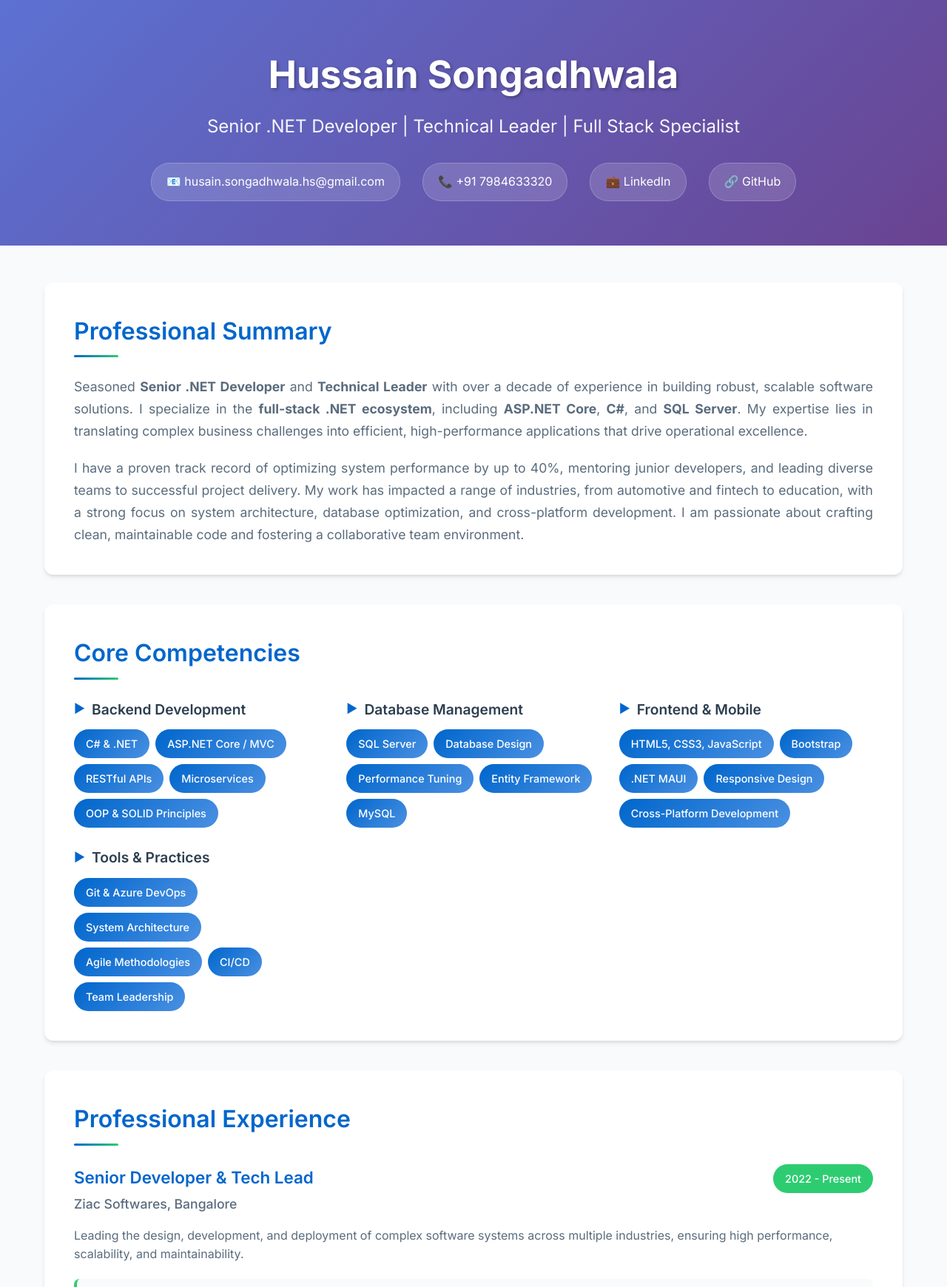
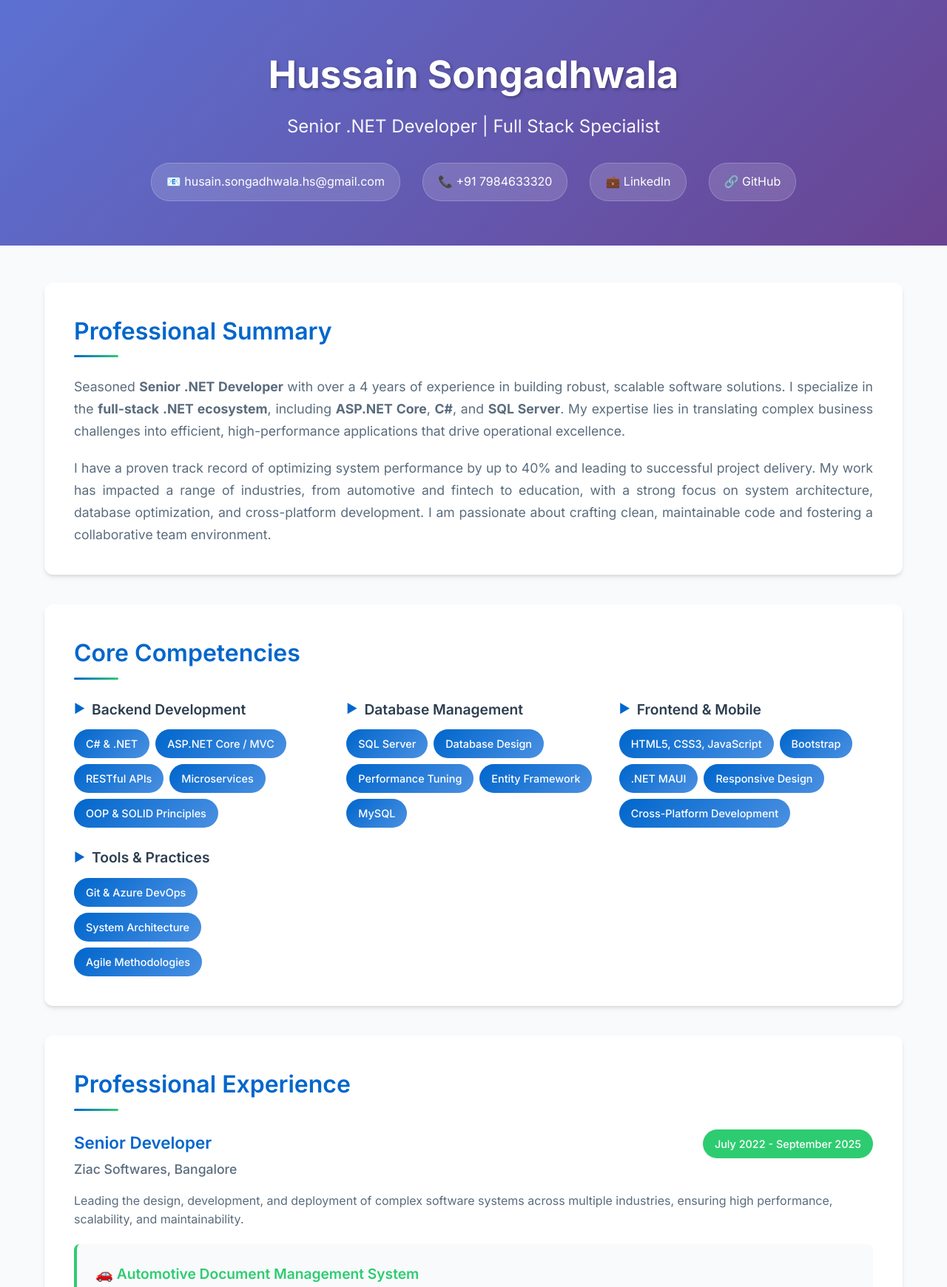
Before and after one commit to HusainSongadh/HusainSongadh.github.io, a plain HTML site: page index.html in a window 1280 px wide. Shown: the top 1740 px of the page at 74% size. Drawn offline with Linux system fonts and the light colour scheme.

Commit message:
Update index.html

```diff
--- a/index.html
+++ b/index.html
@@ -3,26 +3,26 @@
 <head>
     <meta charset="UTF-8">
     <meta name="viewport" content="width=device-width, initial-scale=1.0">
-    <title>Hussain Songadhwala - Senior .NET Developer & Tech Lead | Full Stack Development</title>
+    <title>Hussain Songadhwala - Senior .NET Developer | Full Stack Development</title>
     <link rel="preconnect" href="https://fonts.googleapis.com">
     <link rel="preconnect" href="https://fonts.gstatic.com" crossorigin>
     <link href="https://fonts.googleapis.com/css2?family=Inter:wght@300;400;500;600;700&family=Poppins:wght@300;400;500;600;700&display=swap" rel="stylesheet">
     <link href="./style.css" rel="stylesheet">
 
-    <meta name="description" content="Hussain Songadhwala is a Senior .NET Developer and Technical Lead specializing in full-stack development with C#, ASP.NET Core, and SQL Server. Proven track record of optimizing systems, mentoring teams, and delivering large-scale software solutions.">
-    <meta name="keywords" content="Hussain Songadhwala, Hussain, Songadhwala, Senior .NET Developer Bangalore, full-stack development India, C#, ASP.NET Core, SQL Server, Technical Lead Karnataka">
+    <meta name="description" content="Hussain Songadhwala is a Senior .NET Developer specializing in full-stack development with C#, ASP.NET Core, and SQL Server. Proven track record of optimizing systems and delivering large-scale software solutions.">
+    <meta name="keywords" content="Hussain Songadhwala, Hussain, Songadhwala, Senior .NET Developer Bangalore, Full Stack, Development, Full Stack Development, full-stack development India, C#, ASP.NET Core, SQL Server">
     <meta name="author" content="Hussain Songadhwala">
     <meta name="robots" content="index, follow">
     <link rel="canonical" href="https://husainsongadh.github.io/">
 
-    <meta property="og:title" content="Hussain Songadhwala - Senior .NET Developer & Tech Lead | Full Stack Development">
-    <meta property="og:description" content="Senior .NET Developer and Technical Lead specializing in full-stack development with C#, ASP.NET Core, and SQL Server. Proven track record of optimizing systems and mentoring teams.">
+    <meta property="og:title" content="Hussain Songadhwala - Senior .NET Developer | Full Stack Development">
+    <meta property="og:description" content="Senior .NET Developer specializing in full-stack development with C#, ASP.NET Core, and SQL Server. Proven track record of optimizing systems and delivering large-scale software solutions.">
     <meta property="og:type" content="website">
     <meta property="og:url" content="https://husainsongadh.github.io/">
     <meta property="og:site_name" content="Hussain Songadhwala Portfolio">
 
     <meta name="twitter:card" content="summary_large_image">
-    <meta name="twitter:title" content="Hussain Songadhwala - Senior .NET Developer & Tech Lead">
+    <meta name="twitter:title" content="Hussain Songadhwala - Senior .NET Developer">
     <meta name="twitter:description" content="Senior .NET Developer specializing in full-stack development with C#, ASP.NET Core, and SQL Server">
 
     <meta name="geo.region" content="IN-KA">
@@ -37,7 +37,7 @@
           "name": "Hussain Songadhwala",
           "alternateName": "Husain Songadhwala",
           "jobTitle": "Senior .NET Developer",
-          "description": "Senior .NET Developer and Technical Lead specializing in full-stack development with C#, ASP.NET Core, and SQL Server",
+          "description": "Senior .NET Developer specializing in full-stack development with C#, ASP.NET Core, and SQL Server",
           "url": "https://husainsongadh.github.io/",
           "email": "husain.songadhwala.hs@gmail.com",
           "telephone": "+917984633320",
@@ -57,7 +57,6 @@
             "SQL Server",
             "Full Stack Development",
             ".NET Framework",
-            "Technical Leadership",
             "Database Optimization",
             "System Architecture"
           ],
@@ -73,7 +72,7 @@
         <div class="container">
             <div class="header-content">
                 <h1>Hussain Songadhwala</h1>
-                <p class="subtitle">Senior .NET Developer | Technical Leader | Full Stack Specialist</p>
+                <p class="subtitle">Senior .NET Developer | Full Stack Specialist</p>
 
                 <div class="contact-info">
                     <a href="mailto:husain.songadhwala.hs@gmail.com">
@@ -98,10 +97,10 @@
             <section class="section">
                 <h2 class="section-title">Professional Summary</h2>
                 <p class="summary-text">
-                    Seasoned <strong>Senior .NET Developer</strong> and <strong>Technical Leader</strong> with over a decade of experience in building robust, scalable software solutions. I specialize in the <strong>full-stack .NET ecosystem</strong>, including <strong>ASP.NET Core</strong>, <strong>C#</strong>, and <strong>SQL Server</strong>. My expertise lies in translating complex business challenges into efficient, high-performance applications that drive operational excellence.
+                    Seasoned <strong>Senior .NET Developer</strong> with over a 4 years of experience in building robust, scalable software solutions. I specialize in the <strong>full-stack .NET ecosystem</strong>, including <strong>ASP.NET Core</strong>, <strong>C#</strong>, and <strong>SQL Server</strong>. My expertise lies in translating complex business challenges into efficient, high-performance applications that drive operational excellence.
                 </p>
                 <p class="summary-text" style="margin-top: 20px;">
-                    I have a proven track record of optimizing system performance by up to 40%, mentoring junior developers, and leading diverse teams to successful project delivery. My work has impacted a range of industries, from automotive and fintech to education, with a strong focus on system architecture, database optimization, and cross-platform development. I am passionate about crafting clean, maintainable code and fostering a collaborative team environment.
+                    I have a proven track record of optimizing system performance by up to 40% and leading to successful project delivery. My work has impacted a range of industries, from automotive and fintech to education, with a strong focus on system architecture, database optimization, and cross-platform development. I am passionate about crafting clean, maintainable code and fostering a collaborative team environment.
                 </p>
             </section>
 
@@ -144,8 +143,6 @@
                             <span class="skill-tag">Git & Azure DevOps</span>
                             <span class="skill-tag">System Architecture</span>
                             <span class="skill-tag">Agile Methodologies</span>
-                            <span class="skill-tag">CI/CD</span>
-                            <span class="skill-tag">Team Leadership</span>
                         </div>
                     </div>
                 </div>
@@ -157,10 +154,10 @@
                 <div class="job">
                     <div class="job-header">
                         <div class="job-title-company">
-                            <h3 class="job-title">Senior Developer & Tech Lead</h3>
+                            <h3 class="job-title">Senior Developer</h3>
                             <p class="company-name">Ziac Softwares, Bangalore</p>
                         </div>
-                        <span class="job-period">2022 - Present</span>
+                        <span class="job-period">July 2022 - September 2025</span>
                     </div>
 
                     <div class="job-description">
```
